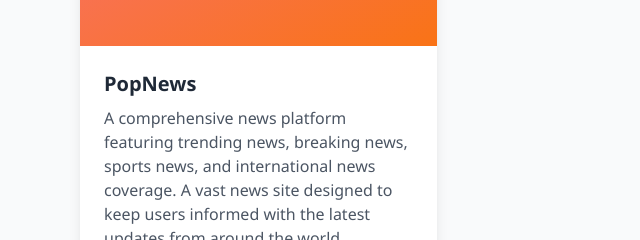
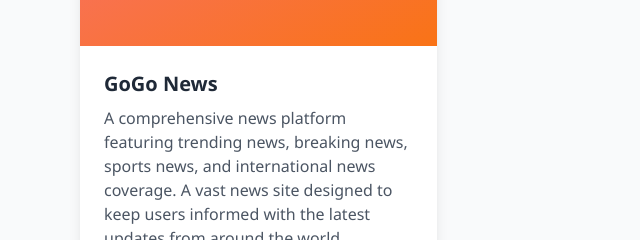
Before and after one commit to DalitsoZz/DalitsoZz.github.io, a plain HTML site: page projects.html in a window 1280 px wide. Shown: the part 966-1206 px from the top of the page, 0-640 px from the left. Drawn offline with nearby package versions, Linux system fonts and the light colour scheme.

Commit message:
Update projects.html

```diff
--- a/projects.html
+++ b/projects.html
@@ -90,7 +90,7 @@
           <span class="text-6xl">📰</span>
         </div>
         <div class="p-6">
-          <h3 class="text-xl font-bold mb-2 text-gray-800">PopNews</h3>
+          <h3 class="text-xl font-bold mb-2 text-gray-800">GoGo News</h3>
           <p class="text-gray-600 mb-4">A comprehensive news platform featuring trending news, breaking news, sports news, and international news coverage. A vast news site designed to keep users informed with the latest updates from around the world.</p>
           <div class="flex flex-wrap gap-2 mb-4">
             <span class="bg-red-100 text-red-800 px-2 py-1 rounded text-sm">React</span>
```
